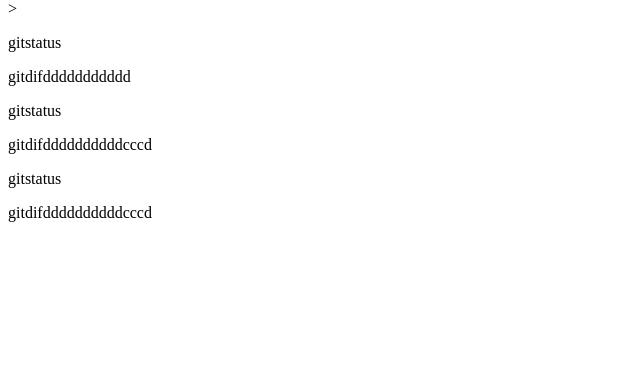
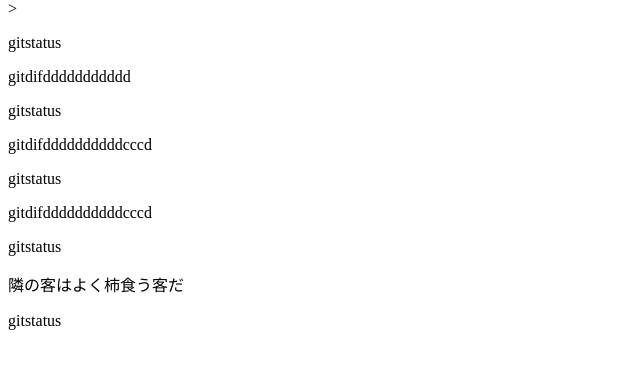
Before and after one commit to natuvangard/git_tutorial_back, a plain HTML site: page index.html in a window 1280 px wide. Shown: the part 66-434 px from the top of the page, without its empty margins (0-640 px from the left). Drawn offline with Linux system fonts and the light colour scheme.

Commit message:
変更。margeできているかの確認。

```diff
--- a/index.html
+++ b/index.html
@@ -5,3 +5,6 @@
 <p>gitdifddddddddddcccd</p>
 <p>gitstatus</p>
 <p>gitdifddddddddddcccd</p>
+<p>gitstatus</p>
+<p>隣の客はよく柿食う客だ</p>
+<p>gitstatus</p>
```
